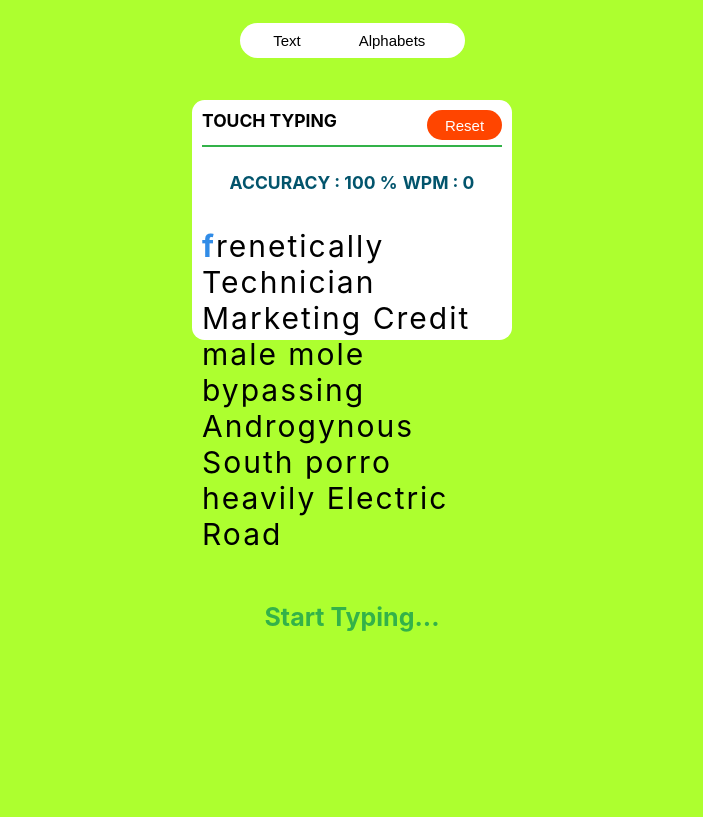
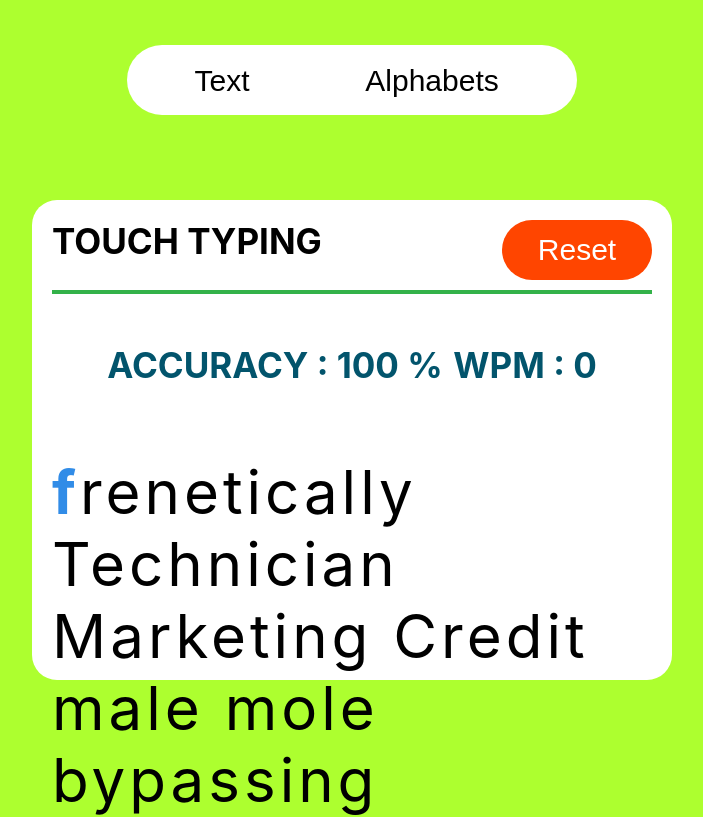
Before and after one commit to Maneesh59595/React-typing-app, a React (Create React App) app: page / in a window 1280 px wide. Shown: the top 817 px of the page, without its empty margins (288-991 px from the left). Built offline with nearby package versions, Linux system fonts and the light colour scheme.

Commit message:
Update index.css

```diff
--- a/src/index.css
+++ b/src/index.css
@@ -6,7 +6,7 @@ body {
     sans-serif;
 
   background-color: greenyellow;
-  zoom: 50%;
+  zoom: 100%;
 }
 
 * {
```
